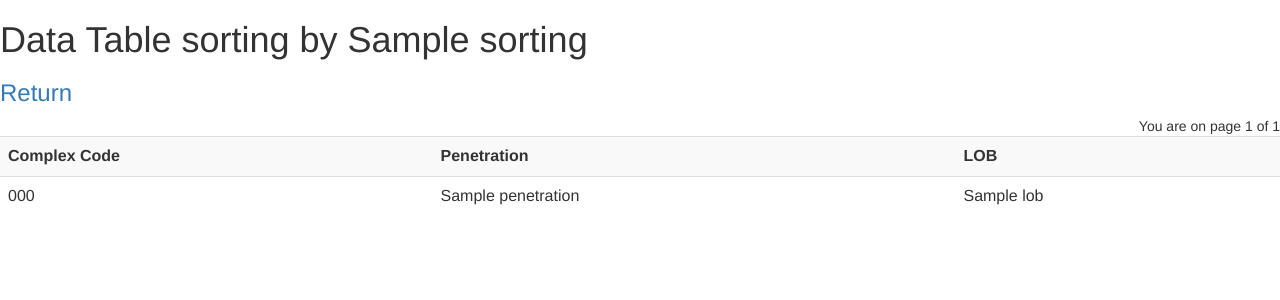
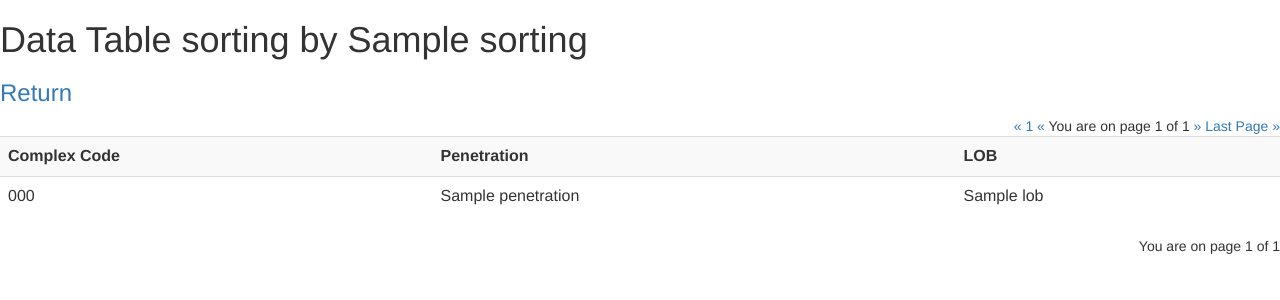
Before and after one commit to jordanbettis/chipy-mentorship, a Django app: template chipyprj/chipyapp/templates/chipyapp/datatable.html in a window 1280 px wide. Shown: the top 300 px of the page. Run offline with Django 3.2, Linux system fonts and the light colour scheme; the template is opened without the code that fills it: most values are stand-ins (such as "Sample title", 1, 10 or a date in 2020); some libraries are stand-ins or nearby versions.

```diff
--- a/chipyprj/chipyapp/templates/chipyapp/datatable.html
+++ b/chipyprj/chipyapp/templates/chipyapp/datatable.html
@@ -11,6 +11,7 @@
 <h3><a href="{% url 'dataform' %}">Return</a></h3>
 
 <div class="pull-right">
+    <a href="{% url 'datatable' %}?{{firstqs}}">&laquo; 1 &laquo;</a>
     {% if previouscd %}
         <a href="{% url 'datatable' %}?{{previousqs}}">&laquo; Previous &laquo;</a>
     {% endif %}
@@ -18,7 +19,7 @@
     {% if nextcd %}
         <a href="{% url 'datatable' %}?{{nextqs}}">&raquo; Next &raquo;</a>
     {% endif %}
-
+    <a href="{% url 'datatable' %}?{{lastqs}}">&raquo; Last Page &raquo;</a>
 </div>
 
 <table class="table table-striped">
@@ -37,5 +38,17 @@
     </tr>
 {% endfor %}
 </table>
+
+<div class="pull-right">
+    {% if previouscd %}
+        <a href="{% url 'datatable' %}?{{previousqs}}">&laquo; Previous &laquo;</a>
+    {% endif %}
+    You are on page {{page_data.number}} of {{paginator.num_pages}}
+    {% if nextcd %}
+        <a href="{% url 'datatable' %}?{{nextqs}}">&raquo; Next &raquo;</a>
+    {% endif %}
+
+</div>
+
 </body>
 </html>
--- a/chipyprj/chipyapp/views.py
+++ b/chipyprj/chipyapp/views.py
@@ -48,6 +48,12 @@ def datatable(request):
         nextcd = cd.copy()
         nextcd['page'] = page_data.next_page_number()
         nextqs = urlencode(nextcd)
+    firstcd = cd.copy()
+    firstcd['page'] = paginator.page(1)
+    firstqs = urlencode(firstcd)
+    lastcd = cd.copy()
+    lastcd['page'] = paginator.num_pages
+    lastqs = urlencode(lastcd)
 
     return render(request, 'chipyapp/datatable.html', locals())
 
```
